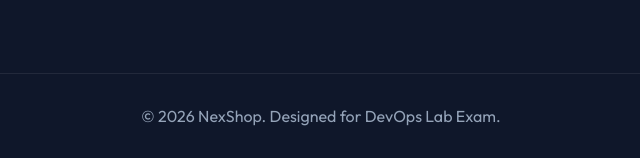
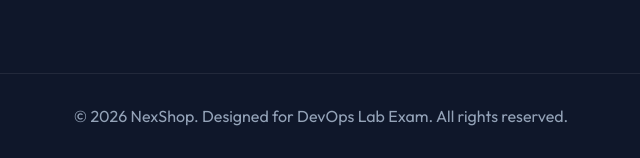
Before and after one commit to UmairAmeer751/ecommerce, a Flask app: page / in a window 1280 px wide. Shown: the part 1991-2149 px from the top of the page, without its empty margins (319-959 px from the left). Run offline with Flask 3, Linux system fonts and the light colour scheme; data comes from the database, SQL or seed files in the repository; some libraries are stand-ins or nearby versions.

Commit message:
Fix: update footer text

```diff
--- a/templates/index.html
+++ b/templates/index.html
@@ -41,7 +41,7 @@
     </main>
 
     <footer>
-        <p>&copy; 2026 NexShop. Designed for DevOps Lab Exam.</p>
+        <p>&copy; 2026 NexShop. Designed for DevOps Lab Exam. All rights reserved.</p>
     </footer>
 
     <script src="/static/js/main.js"></script>
```
